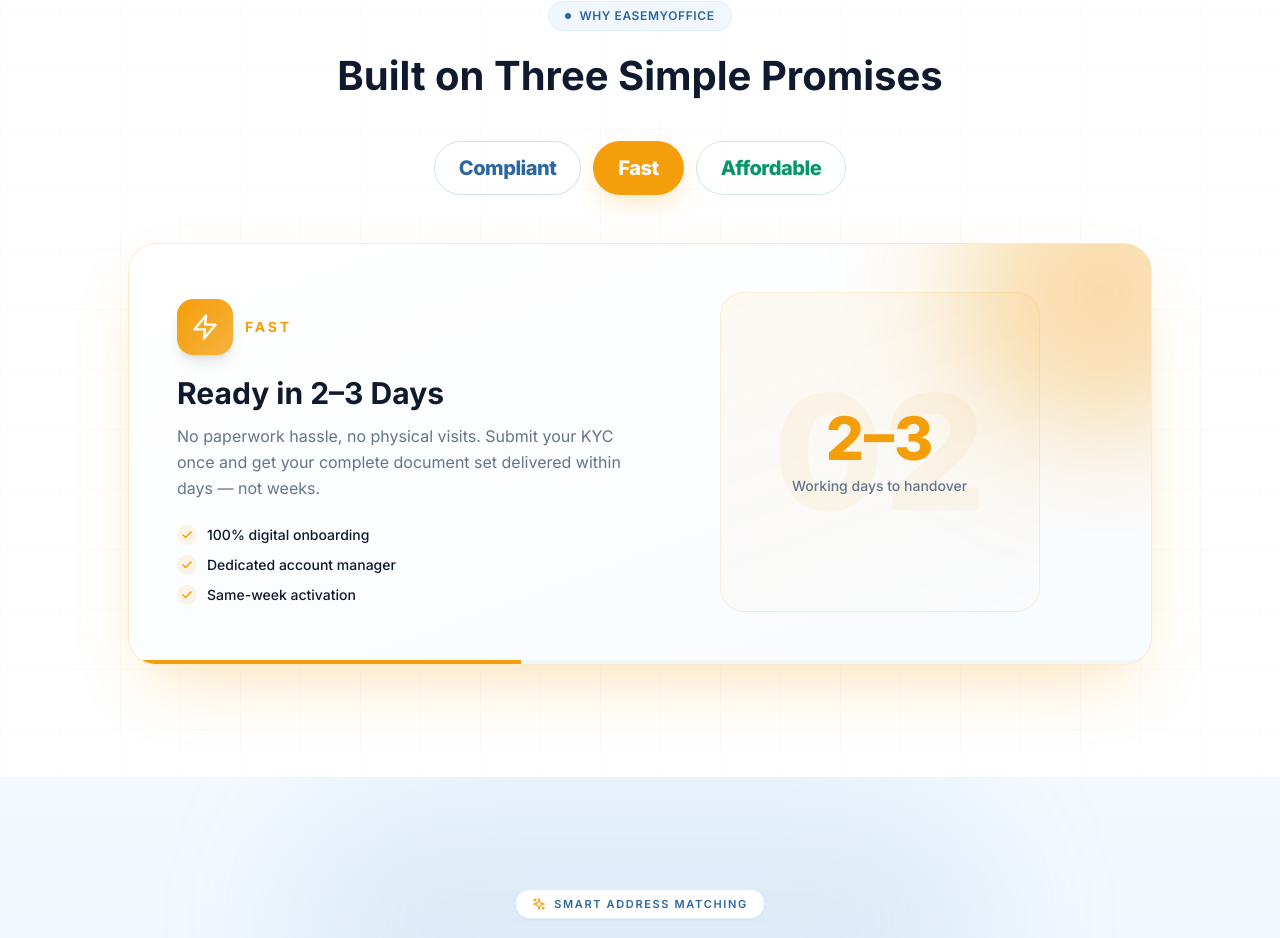
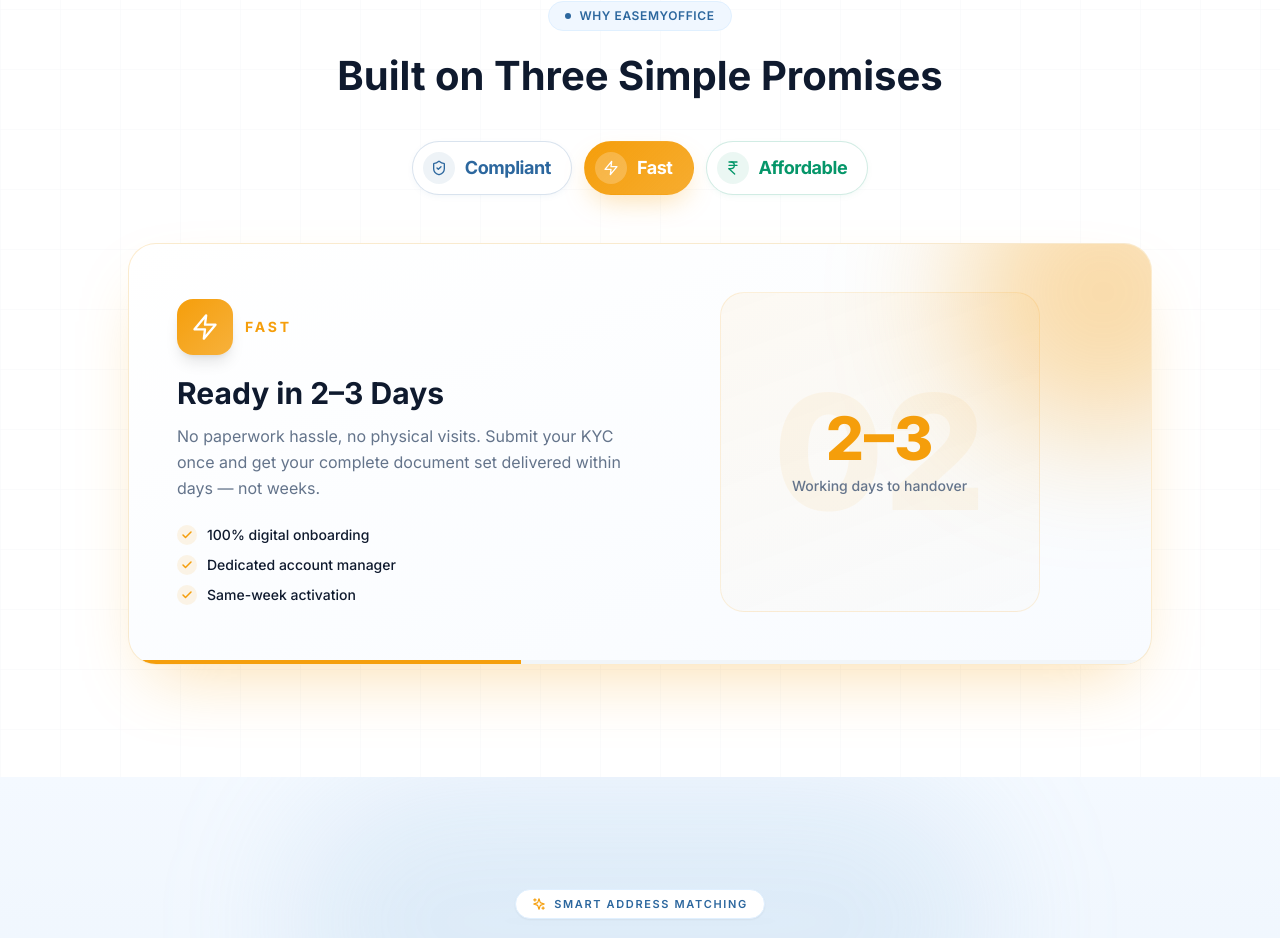
Before and after one commit to varunattricollab98/Website-, a React (Vite) app: page / in a window 1280 px wide. Shown: the part 892-1830 px from the top of the page. Built offline with nearby package versions, Linux system fonts and the light colour scheme.

Commit message:
BrandPillars toggles: premium buttons - icon chip inside each pill, gradient fill when active, soft shadow + colored border when inactive, hover lift

```diff
--- a/src/components/sections/BrandPillars.jsx
+++ b/src/components/sections/BrandPillars.jsx
@@ -73,21 +73,30 @@
         </motion.div>
 
         {/* Colorful toggles */}
-        <div className="flex flex-wrap items-center justify-center gap-3 mb-12">
+        <div className="flex flex-wrap items-center justify-center gap-2.5 lg:gap-3 mb-12">
           {pillars.map((pill, i) => {
             const isActive = i === active
             return (
               <button
                 key={pill.word}
                 onClick={() => setActive(i)}
-                className="relative px-6 py-3 rounded-full text-lg lg:text-xl font-extrabold tracking-tight transition-all duration-300"
+                className="group relative flex items-center gap-2.5 pl-2.5 pr-5 py-2.5 rounded-full text-base lg:text-lg font-bold tracking-tight transition-all duration-300 hover:-translate-y-0.5"
                 style={{
                   color: isActive ? '#fff' : pill.color,
-                  background: isActive ? pill.color : 'transparent',
-                  boxShadow: isActive ? `0 10px 30px -8px ${pill.glow}` : 'none',
-                  border: isActive ? '1px solid transparent' : `1.5px solid ${pill.color}33`,
+                  background: isActive ? `linear-gradient(135deg, ${pill.color}, ${pill.color}d9)` : '#fff',
+                  boxShadow: isActive ? `0 12px 28px -8px ${pill.glow}` : `0 2px 10px -4px ${pill.color}22`,
+                  border: isActive ? '1px solid transparent' : `1.5px solid ${pill.color}2e`,
                 }}
               >
+                {/* icon chip */}
+                <span
+                  className="w-8 h-8 rounded-full flex items-center justify-center transition-all duration-300"
+                  style={{
+                    background: isActive ? 'rgba(255,255,255,0.22)' : `${pill.color}14`,
+                  }}
+                >
+                  <pill.icon className="w-4 h-4" style={{ color: isActive ? '#fff' : pill.color }} />
+                </span>
                 {pill.word}
               </button>
             )
```
